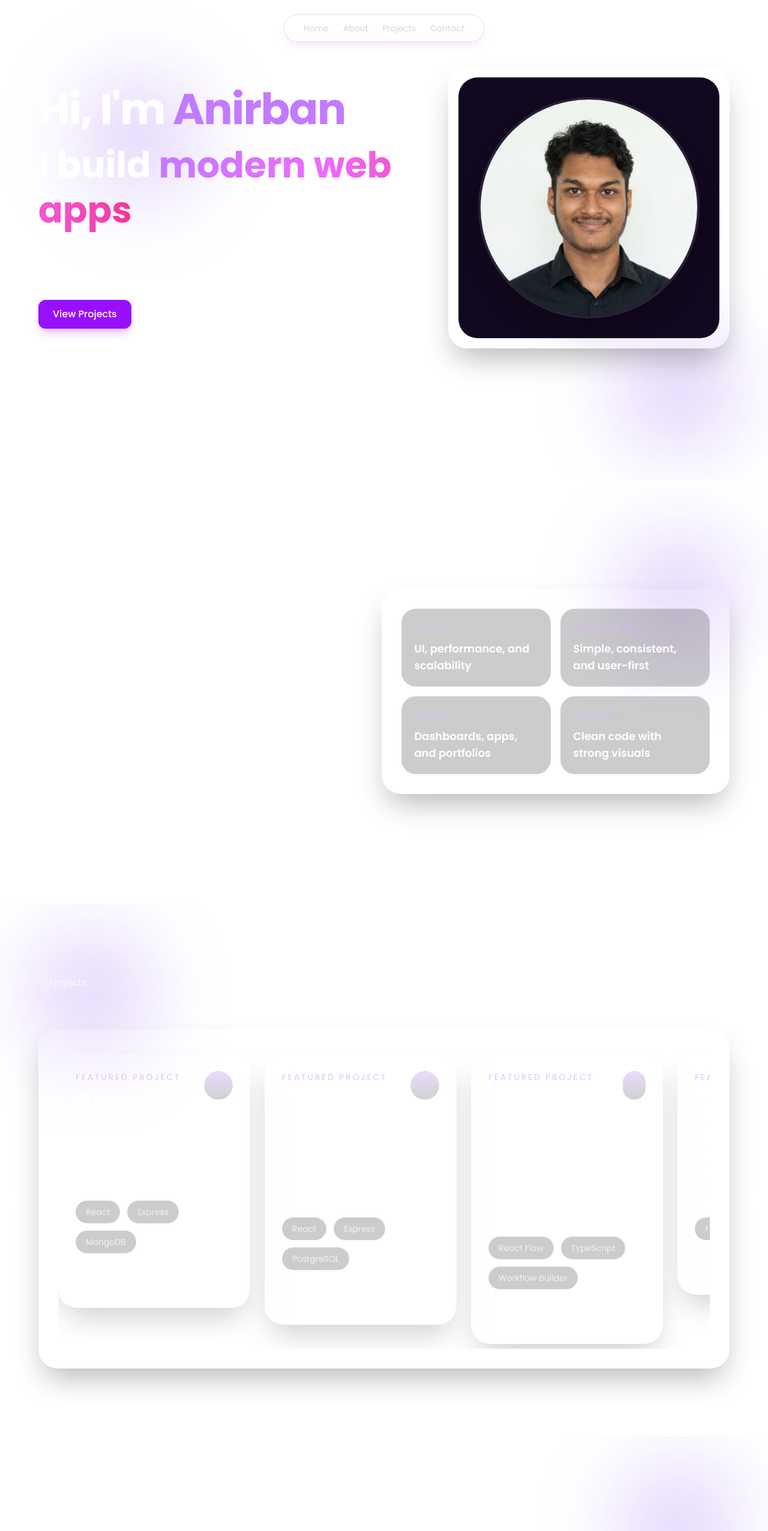
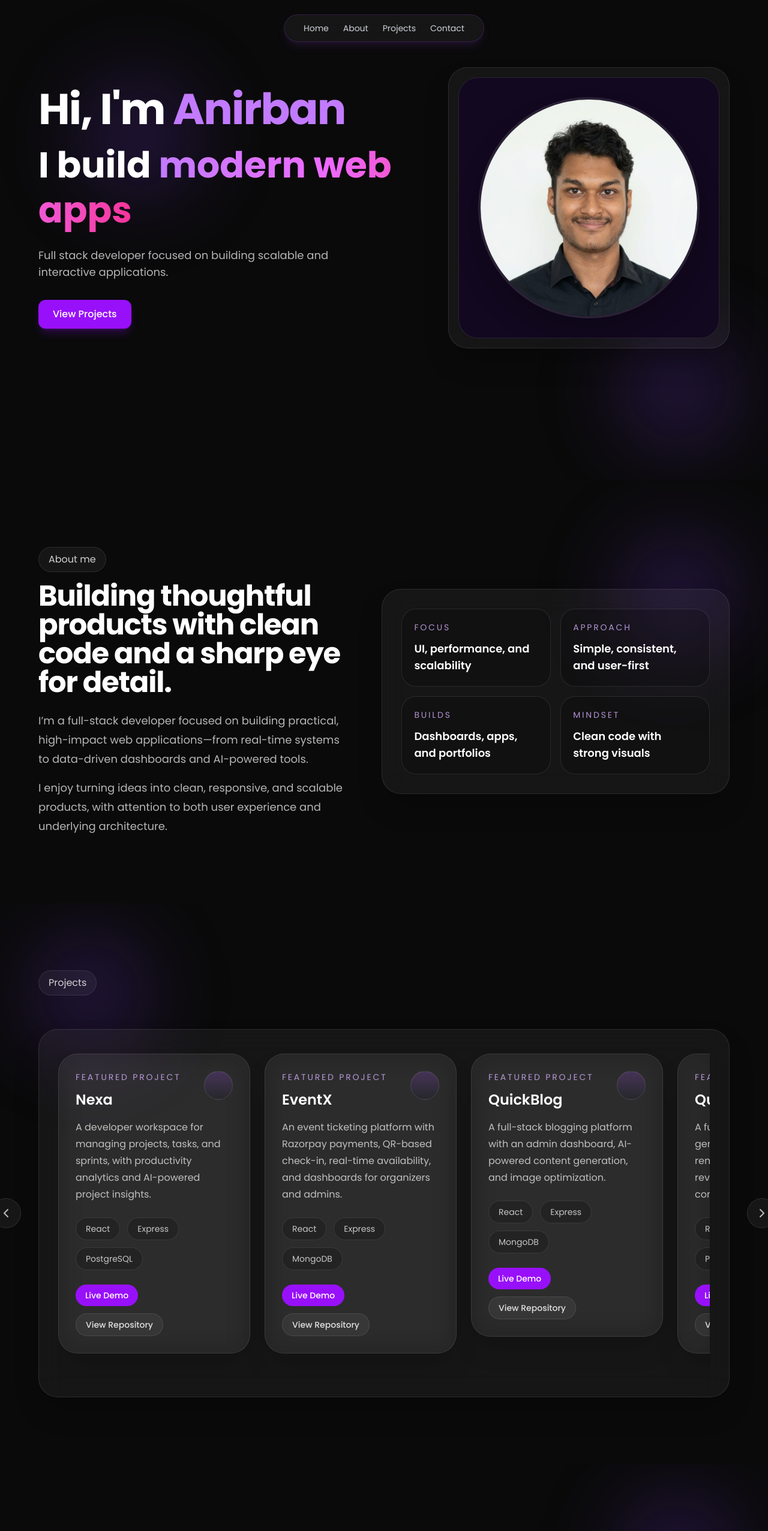
Before and after one commit to duttaanirban/Portfolio-2.1, a Next.js app: page / in a window 1280 px wide. Shown: the top 2553 px of the page at 60% size. Built offline with nearby package versions, Linux system fonts and the light colour scheme.

Commit message:
live demo added

```diff
--- a/app/globals.css
+++ b/app/globals.css
@@ -1,8 +1,9 @@
 @import "tailwindcss";
 
 :root {
-  --background: #ffffff;
-  --foreground: #171717;
+  color-scheme: dark;
+  --background: #0a0a0a;
+  --foreground: #ededed;
 }
 
 @theme inline {
@@ -12,22 +13,13 @@
   --font-mono: var(--font-geist-mono);
 }
 
-/* light/dark overrides when user toggles via data-theme */
-[data-theme="light"] {
-  --background: #ffffff;
-  --foreground: #171717;
+html {
+  scroll-padding-top: 6rem;
 }
 
-[data-theme="dark"] {
-  --background: #0a0a0a;
-  --foreground: #ededed;
-}
-
-/* Respect system preference by default */
-@media (prefers-color-scheme: dark) {
-  :root {
-    --background: #0a0a0a;
-    --foreground: #ededed;
+@media (prefers-reduced-motion: no-preference) {
+  html {
+    scroll-behavior: smooth;
   }
 }
 
--- a/components/Hero.tsx
+++ b/components/Hero.tsx
@@ -30,13 +30,14 @@ export default function Hero() {
             Full stack developer focused on building scalable and interactive applications.
           </p>
 
-          <motion.button
+          <motion.a
+            href="#projects"
             whileHover={{ scale: 1.05 }}
             whileTap={{ scale: 0.98 }}
-            className="mt-8 rounded-xl bg-purple-600 px-6 py-3 font-medium text-white shadow-lg shadow-purple-600/25 transition"
+            className="mt-8 inline-flex rounded-xl bg-purple-600 px-6 py-3 font-medium text-white shadow-lg shadow-purple-600/25 transition focus-visible:outline-2 focus-visible:outline-offset-4 focus-visible:outline-purple-400"
           >
             View Projects
-          </motion.button>
+          </motion.a>
         </div>
 
         <div className="relative z-10">
@@ -47,6 +48,7 @@ export default function Hero() {
                   src="/pic.jpeg"
                   alt="Portrait of Anirban"
                   fill
+                  sizes="(min-width: 1232px) 362px, (min-width: 1024px) calc(42.5vw - 162px), min(376px, calc(100vw - 140px))"
                   priority
                   className="object-cover object-center"
                 />
--- a/components/ProjectCard.tsx
+++ b/components/ProjectCard.tsx
@@ -3,9 +3,10 @@ type ProjectCardProps = {
   description: string
   tags: string[]
   href?: string
+  demoHref?: string
 }
 
-export default function ProjectCard({ title, description, tags, href }: ProjectCardProps) {
+export default function ProjectCard({ title, description, tags, href, demoHref }: ProjectCardProps) {
   return (
     <article className="group rounded-4xl border border-white/10 bg-white/5 p-6 md:p-7 shadow-2xl shadow-black/20 backdrop-blur-xl transition duration-300 hover:-translate-y-1 hover:border-purple-400/30 hover:shadow-purple-500/20">
       <div className="flex items-start justify-between gap-4">
@@ -26,16 +27,29 @@ export default function ProjectCard({ title, description, tags, href }: ProjectC
         ))}
       </div>
 
+      <div className="mt-6 flex flex-wrap gap-3">
+      {demoHref ? (
+        <a
+          href={demoHref}
+          target="_blank"
+          rel="noopener noreferrer"
+          aria-label={`Live demo of ${title} (opens in a new tab)`}
+          className="inline-flex items-center rounded-full bg-purple-600 px-4 py-2 text-sm font-medium text-white transition hover:bg-purple-500 focus-visible:outline-2 focus-visible:outline-offset-4 focus-visible:outline-purple-400"
+        >
+          Live Demo
+        </a>
+      ) : null}
       {href ? (
         <a
           href={href}
           target="_blank"
           rel="noreferrer"
-          className="mt-6 inline-flex items-center rounded-full border border-white/10 bg-white/5 px-4 py-2 text-sm font-medium text-white/85 transition hover:border-purple-400/40 hover:bg-purple-500/10 hover:text-white"
+          className="inline-flex items-center rounded-full border border-white/10 bg-white/5 px-4 py-2 text-sm font-medium text-white/85 transition hover:border-purple-400/40 hover:bg-purple-500/10 hover:text-white focus-visible:outline-2 focus-visible:outline-offset-4 focus-visible:outline-purple-400"
         >
           View Repository
         </a>
       ) : null}
+      </div>
     </article>
   )
 }
--- a/components/Projects.tsx
+++ b/components/Projects.tsx
@@ -45,10 +45,29 @@ export default function Projects() {
             >
             <div className="min-w-[320px] max-w-105 flex-1 snap-start relative z-20">
               <ProjectCard
+                title="Nexa"
+                description="A developer workspace for managing projects, tasks, and sprints, with productivity analytics and AI-powered project insights."
+                tags={["React", "Express", "PostgreSQL"]}
+                href="https://github.com/duttaanirban/Nexa"
+                demoHref="https://nexa-tan.vercel.app"
+              />
+            </div>
+            <div className="min-w-[320px] max-w-105 flex-1 snap-start relative z-20">
+              <ProjectCard
+                title="EventX"
+                description="An event ticketing platform with Razorpay payments, QR-based check-in, real-time availability, and dashboards for organizers and admins."
+                tags={["React", "Express", "MongoDB"]}
+                href="https://github.com/duttaanirban/EventX"
+                demoHref="https://eventx-duf8.onrender.com"
+              />
+            </div>
+            <div className="min-w-[320px] max-w-105 flex-1 snap-start relative z-20">
+              <ProjectCard
                 title="QuickBlog"
                 description="A full-stack blogging platform with an admin dashboard, AI-powered content generation, and image optimization."
                 tags={["React", "Express", "MongoDB"]}
                 href="https://github.com/duttaanirban/QuickBlog"
+                demoHref="https://quick-blog-flax.vercel.app"
               />
             </div>
             <div className="min-w-[320px] max-w-105 flex-1 snap-start relative z-20">
@@ -57,6 +76,7 @@ export default function Projects() {
                 description="A full-stack AI platform for generating articles, images, removing backgrounds, and reviewing resumes with a community feed."
                 tags={["React", "Express", "PostgreSQL"]}
                 href="https://github.com/duttaanirban/QuickAi"
+                demoHref="https://quick-ai-mu-one.vercel.app"
               />
             </div>
             <div className="min-w-[320px] max-w-105 flex-1 snap-start relative z-20">
@@ -65,6 +85,7 @@ export default function Projects() {
                 description="A functional React and React Flow prototype for designing, validating, and testing internal HR workflows like onboarding and approvals."
                 tags={["React Flow", "TypeScript", "Workflow Builder"]}
                 href="https://github.com/duttaanirban/HR_WORKFLOW_DESIGNER"
+                demoHref="https://hr-workflow-designer-sage.vercel.app/"
               />
             </div>
             <div className="min-w-[320px] max-w-105 flex-1 snap-start relative z-20">
```
